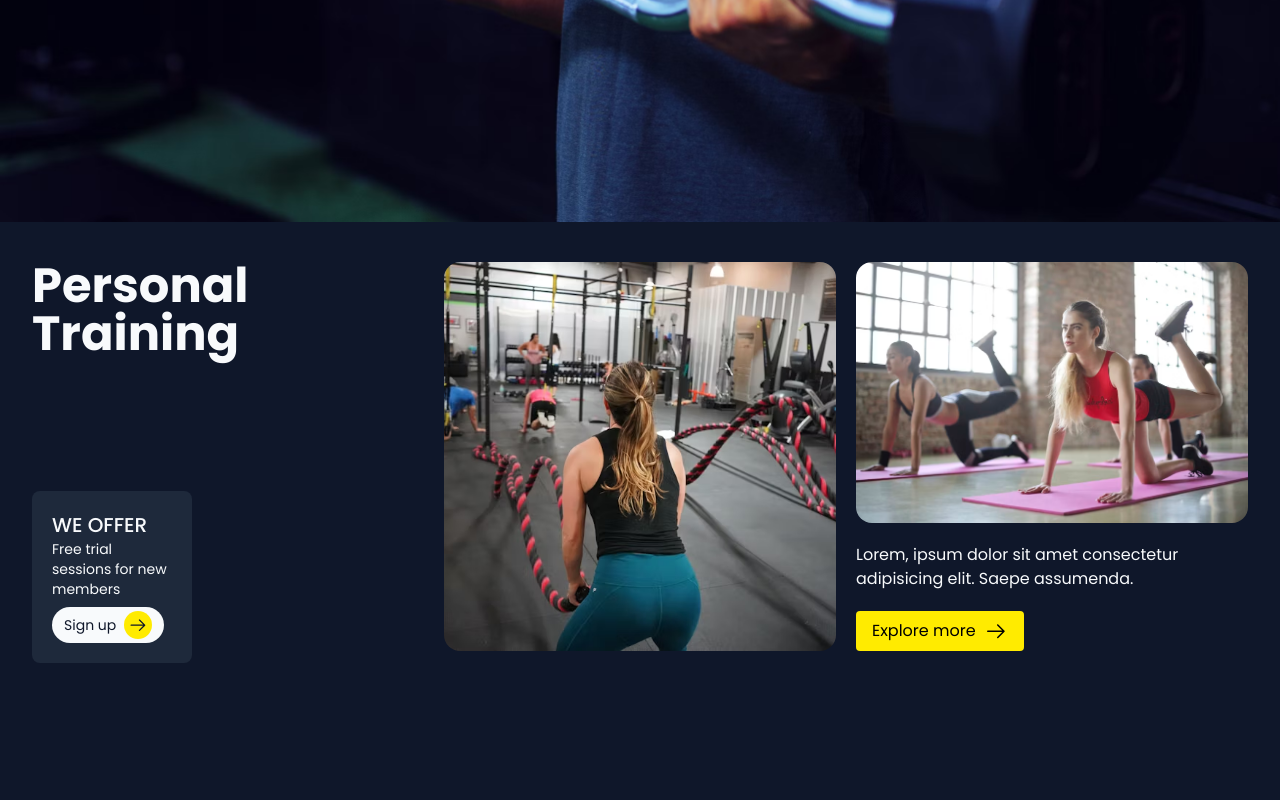
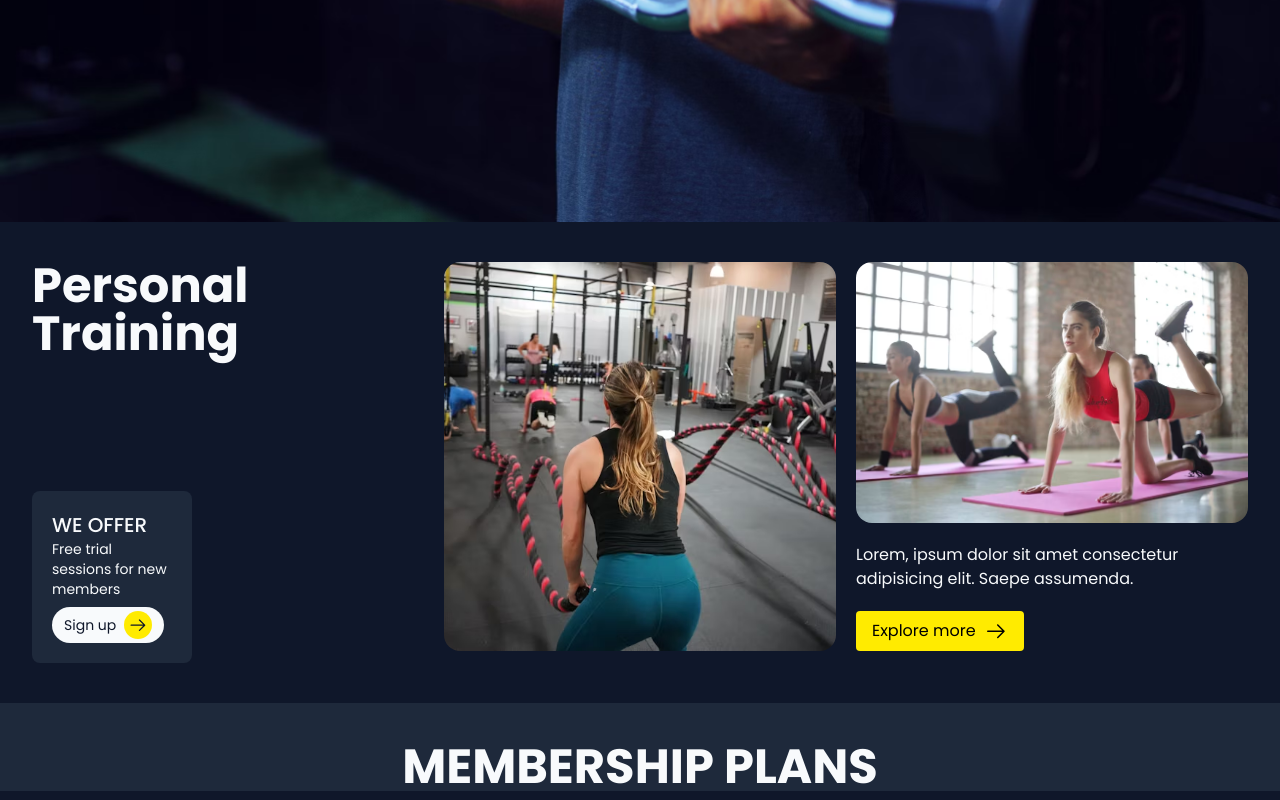
Before and after one commit to Tonnykimanthi/Elite-Gym, a React (Vite) app: page / in a window 1280 px wide. Shown: the part 578-1378 px from the top of the page. Before the commit the page ends 1261 px from the top, so only its background shows below. Built offline with nearby package versions, Linux system fonts and the light colour scheme.

Commit message:
Work on membership

```diff
--- a/src/App.tsx
+++ b/src/App.tsx
@@ -3,6 +3,7 @@ import Header from "./components/header/Header";
 // Images
 import headerBg from "./assets/headerBg.avif";
 import TrainingSection from "./components/training/TrainingSection";
+import MembershipSection from "./components/membership/MembershipSection";
 
 function App() {
   return (
@@ -16,6 +17,7 @@ function App() {
         <Header />
       </div>
       <TrainingSection />
+      <MembershipSection />
     </>
   );
 }
--- a/src/components/membership/MembershipSection.tsx
+++ b/src/components/membership/MembershipSection.tsx
@@ -1,8 +1,11 @@
-
 const MembershipSection = () => {
   return (
-    <div>MembershipSection</div>
-  )
-}
+    <section className="mt-5 bg-slate-800 pt-10">
+      <h2 className="text-center text-5xl font-bold uppercase">
+        Membership plans
+      </h2>
+    </section>
+  );
+};
 
-export default MembershipSection
+export default MembershipSection;
```
